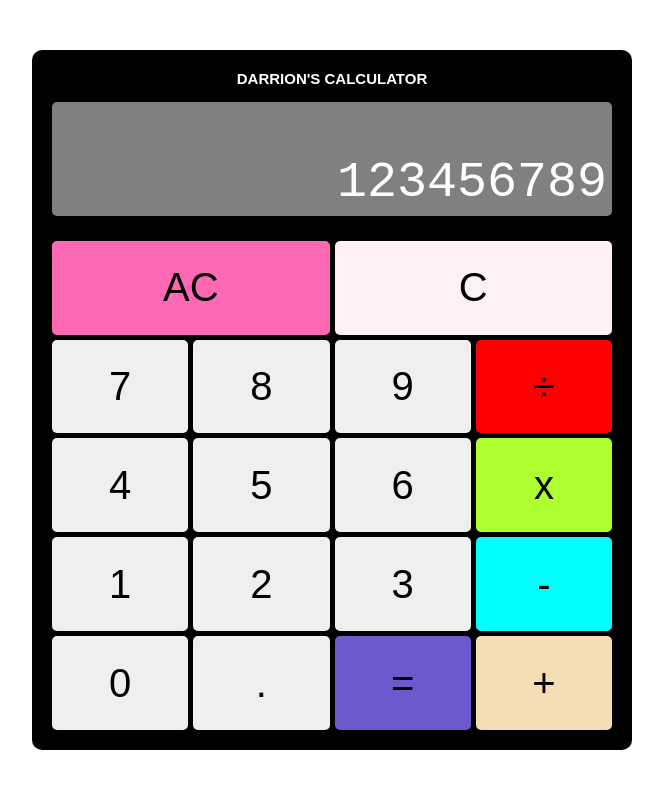
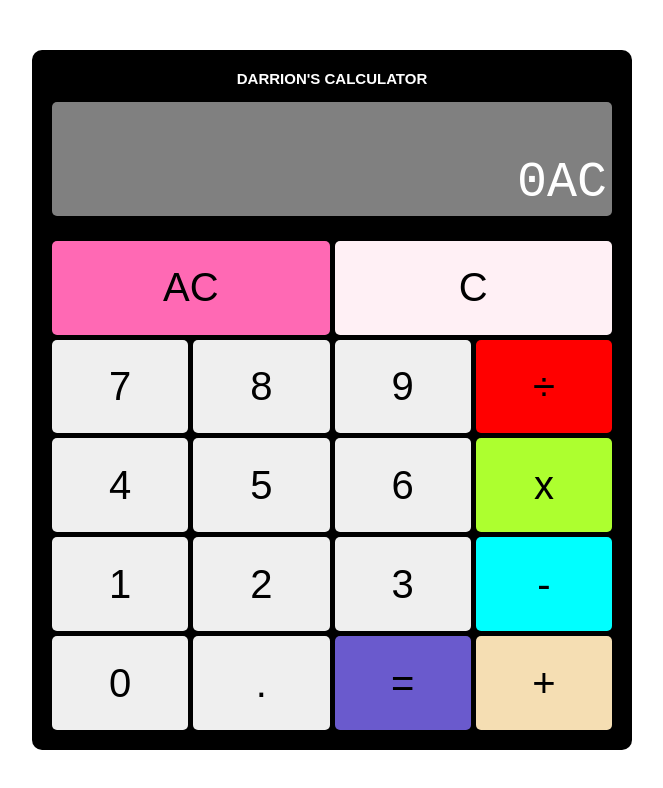
Before and after one commit to darrionn33/calculator, a plain HTML site: page index.html in a window 1280 px wide. Both pictures are taken after a click on the button "AC". Shown: the whole page, without its empty margins (308-971 px from the left). Drawn offline with Linux system fonts and the light colour scheme; a web font is replaced by a local one.

Commit message:
added event listeners for all the buttons

```diff
--- a/index.html
+++ b/index.html
@@ -18,7 +18,7 @@
   <body>
     <div class="calculator-body">
       <h1>DARRION'S CALCULATOR</h1>
-      <div class="calculator-screen">123456789</div>
+      <div class="calculator-screen"></div>
       <div class="calculator-buttons">
         <div class="ac-c">
           <button class="ac">AC</button><button class="c">C</button>
--- a/script.js
+++ b/script.js
@@ -0,0 +1,13 @@
+const calculatorScreen = document.querySelector(".calculator-screen");
+const buttons = document.querySelectorAll("button");
+const calculatorDisplayArray = [0];
+
+calculatorScreen.textContent = calculatorDisplayArray;
+buttons.forEach((button) =>
+  button.addEventListener("click", (e) => {
+    let input = e.target.textContent;
+    calculatorDisplayArray.push(input);
+    calculatorScreen.textContent = calculatorDisplayArray.join("");
+    console.log(input);
+  })
+);
```
